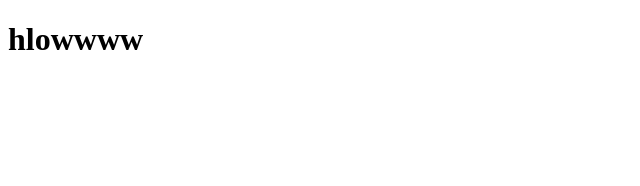
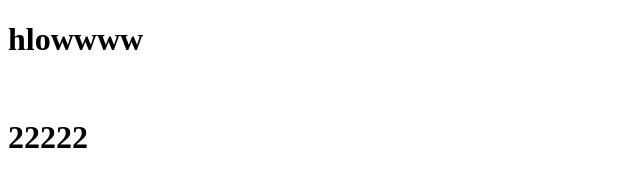
Before and after one commit to glm5/coursera-test, a plain HTML site: page site/index.html in a window 1280 px wide. Shown: the whole page, without its empty margins (0-640 px from the left). Drawn offline with Linux system fonts and the light colour scheme.

Commit message:
smal addition to uor page content.

```diff
--- a/site/index.html
+++ b/site/index.html
@@ -7,5 +7,7 @@
 </head>
 <body>
     <h1>hlowwww</h1>
+    <br>
+    <h1>22222</h1>
 </body>
 </html>
```
Also changed, not shown: link.txt (added).
